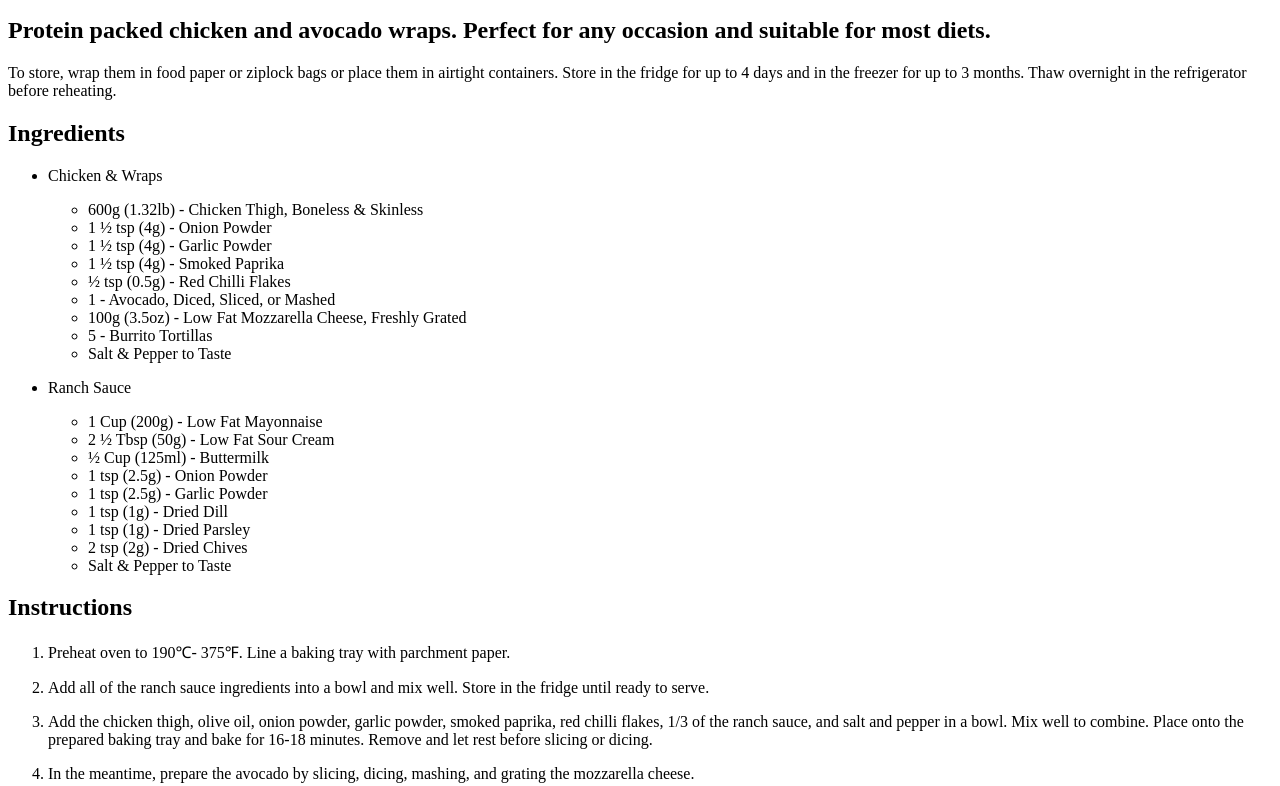
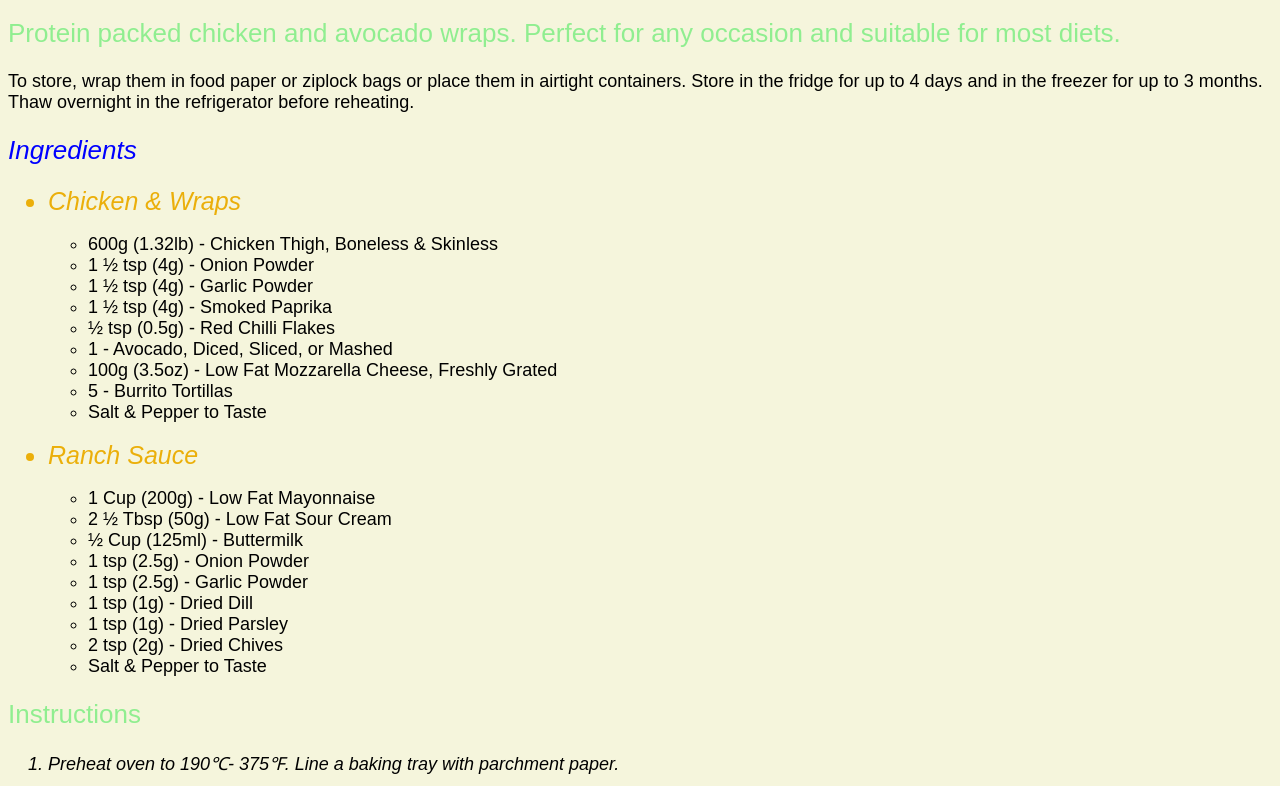
Before and after one commit to imoT-py/odin-recipes, a plain HTML site: page recipes/chicken-wraps.html in a window 1280 px wide. Shown: the part 623-1409 px from the top of the page. Drawn offline with Linux system fonts and the light colour scheme.

Commit message:
Edit chicken-wraps.html with style.css

```diff
--- a/recipes/chicken-wraps.html
+++ b/recipes/chicken-wraps.html
@@ -4,15 +4,18 @@
 <head>
     <meta charset="UTF-8">
     <title>Chicken Wraps</title>
+    <link rel="stylesheet" href="../style.css">
 </head>
 <body>
     <h1>Chicken Wraps</h1>
+    <div class=pic>
     <img src="../images/chicken-wraps.jpg" alt="Chicken Wraps" height="536" width="1024">
+    </div>
     <h2>Protein packed chicken and avocado wraps. Perfect for any occasion and suitable for most diets. </h2>
     <p>To store, wrap them in food paper or ziplock bags or place them in airtight containers. Store in the fridge for up to 4 days and in the freezer for up to 3 months. Thaw overnight in the refrigerator before reheating. </p>
-    <h2>Ingredients</h2>
+    <h2 class="title">Ingredients</h2>
     <ul>
-        <li>Chicken & Wraps</li>
+        <li class="another-food">Chicken & Wraps</li>
         <p></p>
         <ul>
             <li>600g (1.32lb) - Chicken Thigh, Boneless & Skinless</li>
@@ -26,7 +29,7 @@
             <li>Salt & Pepper to Taste </li>
         </ul>
         <p></p>
-        <li>Ranch Sauce</li>
+        <li class="another-food">Ranch Sauce</li>
         <p></p>
         <ul>
             <li>1 Cup (200g) - Low Fat Mayonnaise</li>
--- a/style.css
+++ b/style.css
@@ -47,3 +47,9 @@ ul, ol {
 ol {
     font-style: italic;
 }
+
+.another-food {
+    font-size: 25px;
+    color: rgb(235, 175, 10);
+    font-style: oblique;
+}
```
